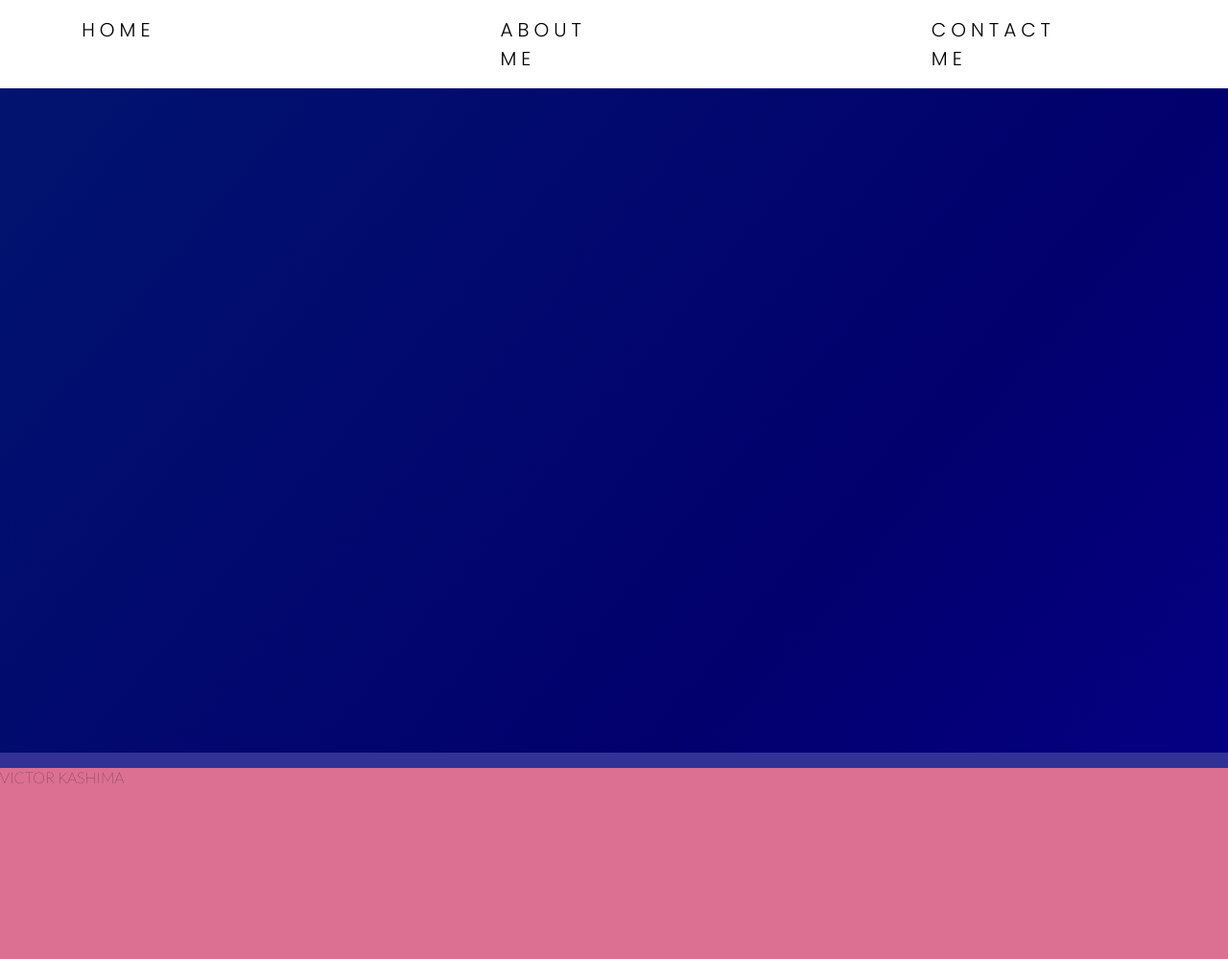
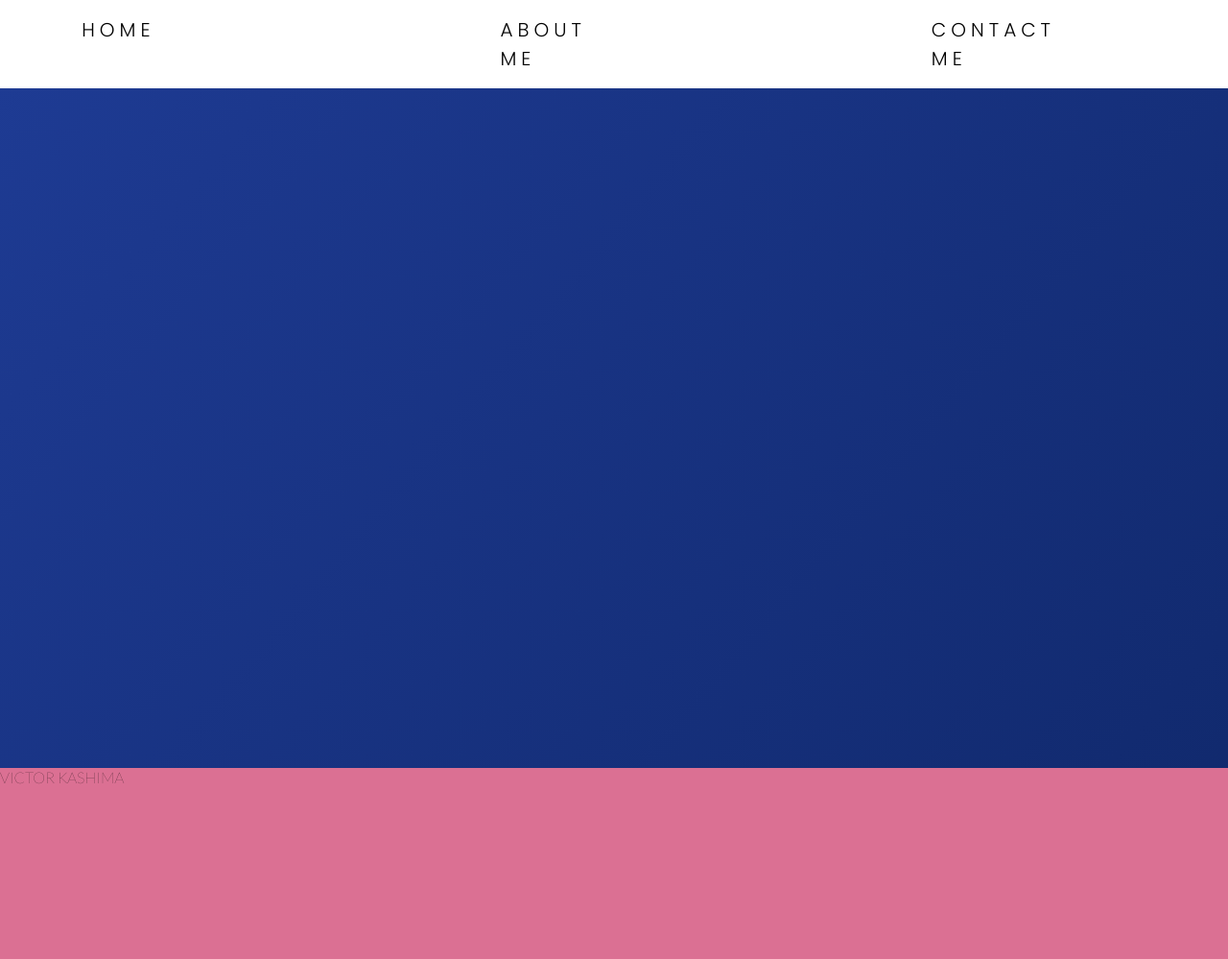
Before and after one commit to VictorKashima/portfolio, a PHP site: page / in a window 1280 px wide. Shown: the top 999 px of the page at 96% size. Run offline with PHP 8.4, Linux system fonts and the light colour scheme.

Commit message:
CSS Help

```diff
--- a/css/home.css
+++ b/css/home.css
@@ -2,6 +2,7 @@
 @import url('https://fonts.googleapis.com/css2?family=Montserrat&display=swap');
 @import url('https://fonts.googleapis.com/css2?family=Lato:wght@100&family=Montserrat&display=swap');
 @import url('https://fonts.googleapis.com/css2?family=Lato:wght@100&family=Montserrat&family=Poppins:wght@300&display=swap');
+@import url('https://fonts.googleapis.com/css2?family=Audiowide&family=Lato:wght@100&family=Montserrat&family=Poppins:wght@300&display=swap');
 
 * {
     transition: .5s;
@@ -15,16 +16,17 @@ html, body{
 }
 
 body {
-    background-color: rgb(50,50,150);
+    background-color: rgb(255, 0, 0);
 }
 
 header {
     display: flex;
     padding: 0;
     width: 100%;
-    height: 98vh;
+    height: 100vh;
+    max-height: auto;
     background-size: 300% 300%;
-    background-image: linear-gradient(-50deg, rgb(12, 0, 179), rgb(2, 0, 109), rgb(0, 30, 112), rgb(0, 20, 109));
+    background-image: linear-gradient(-50deg, #091E53, #122B71, #1C388D, #2547AD, #2B53C9);
     animation: colors 15s ease-in-out infinite;
 }
 
@@ -41,7 +43,8 @@ header {
 }
 
 .logo {
-    font-family: 'Bebas Neue';
+    /* font-family: 'Bebas Neue'; */
+    font-family: 'Audiowide', cursive;
     font-weight: 400;
     font-size: 30px;
     width: 50px;
@@ -85,11 +88,14 @@ nav ul li a:hover {
 }
 
 #aboutme {
+    padding: 0;
     height: 100vh;
     background-color: palevioletred;
 }
 
 #aboutme p {
+    margin: 0;
+    padding: 0;
     font-family: 'Lato', sans-serif;
     text-transform: uppercase;
 }
--- a/index.html
+++ b/index.html
@@ -22,7 +22,7 @@
 <header>
     <nav>
         <div class="list">
-            <div class="logo">VictorK</div>
+            <div class="logo">VK</div>
             <ul>
                 <li><a href="#">Home</a></li>
                 <li><a href="#aboutme">About Me</a></li>
```
